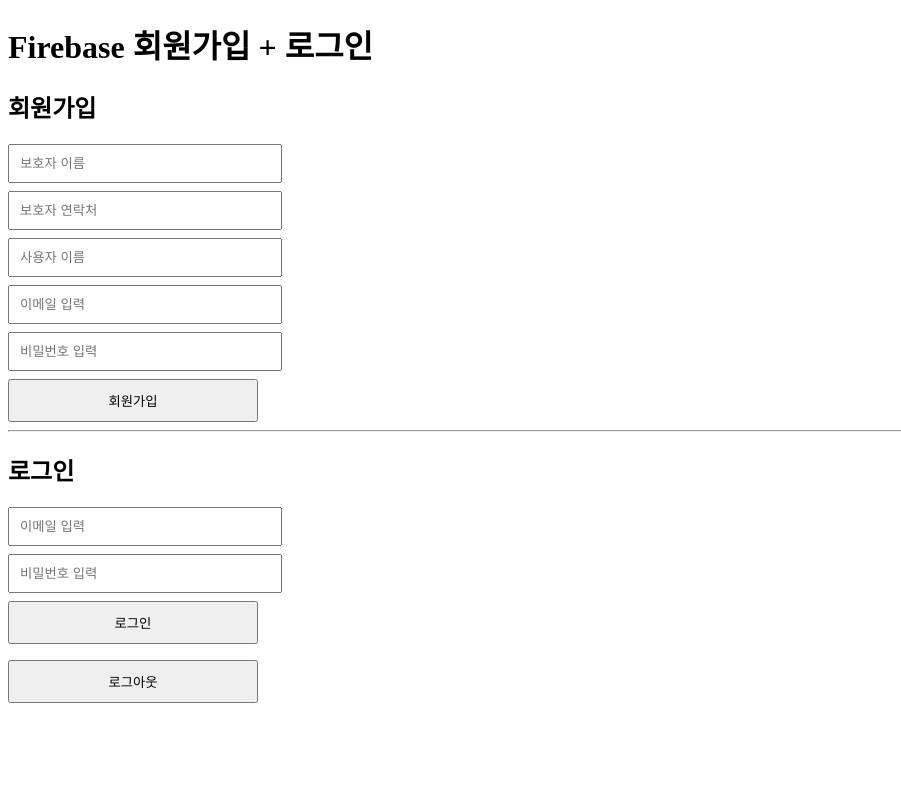
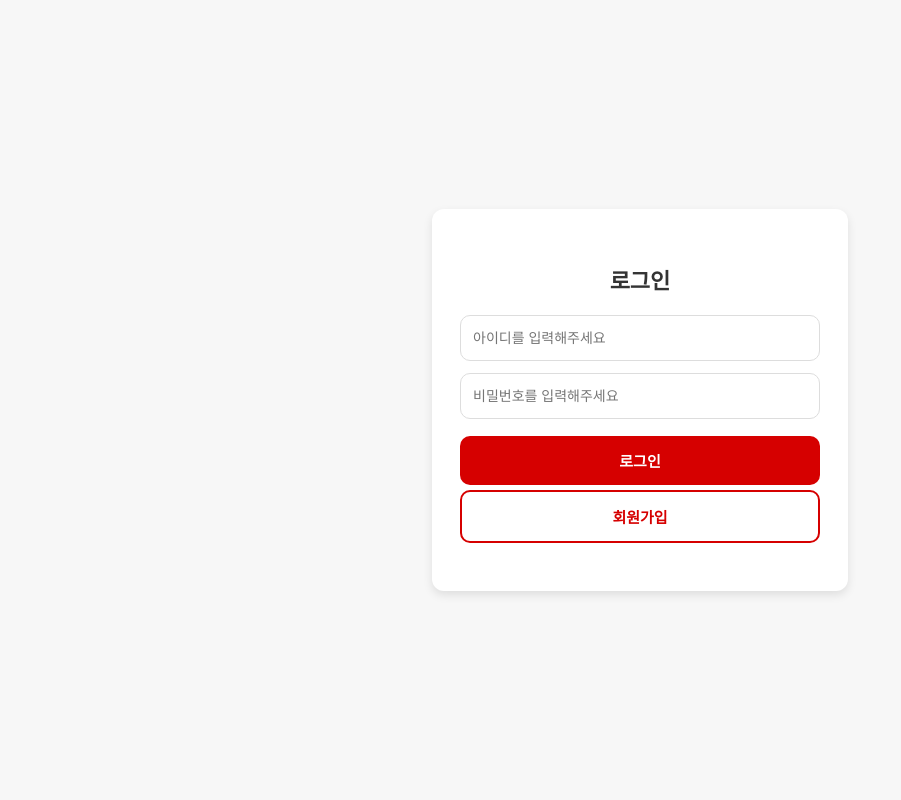
Before and after one commit to wooseunghyun/safe-monitoring-msdatashool, a Flask app: page /login in a window 1280 px wide. Shown: the whole page, without its empty margins (0-901 px from the left). Run offline with Flask 3, Linux system fonts and the light colour scheme.

Commit message:
Update login page with Korean language support

```diff
--- a/templates/login.html
+++ b/templates/login.html
@@ -2,46 +2,143 @@
 <html lang="ko">
 <head>
   <meta charset="UTF-8" />
-  <title>Firebase Login</title>
+  <title>로그인</title>
 
   <style>
-    /* 🔥 입력창 세로 정렬 */
-    input, button {
-      display: block;
-      margin: 8px 0; /* 위아래 여백 */
-      padding: 10px; /* 안쪽 여백 */
-      width: 250px;  /* 박스 너비 */
+    body {
+      font-family: 'Pretendard', sans-serif;
+      background-color: #f7f7f7;
+      margin: 0;
+      padding: 0;
+      display: flex;
+      justify-content: center;
+      align-items: center;
+      height: 100vh;
+    }
+
+    .container {
+      width: 360px;
+      background: #ffffff;
+      padding: 35px 28px;
+      border-radius: 12px;
+      box-shadow: 0 4px 10px rgba(0,0,0,0.1);
+    }
+
+    h2 {
+      text-align: center;
+      font-size: 22px;
+      margin-bottom: 20px;
+      color: #333;
+    }
+
+    input {
+      width: 100%;
+      padding: 14px 12px;
+      border-radius: 10px;
+      border: 1px solid #ddd;
+      margin-bottom: 12px;
+      font-size: 14px;
+      transition: 0.2s;
+      box-sizing: border-box;
+    }
+
+    input:focus {
+      border-color: #d60000;
+      box-shadow: 0 0 4px rgba(214,0,0,0.3);
+    }
+
+    button {
+      width: 100%;
+      padding: 14px;
+      border-radius: 10px;
+      border: none;
+      margin-top: 5px;
+      font-size: 15px;
+      font-weight: 600;
+      cursor: pointer;
+      transition: 0.2s;
+    }
+
+    /* 로그인 버튼 — 빨간색 */
+    .login-btn {
+      background-color: #d60000;
+      color: white;
+    }
+    .login-btn:hover {
+      background-color: #ff3333;
+    }
+
+    /* 회원가입 버튼 — 빨간 테두리 */
+    .signup-btn {
+      background-color: transparent;
+      border: 2px solid #d60000;
+      color: #d60000;
+    }
+    .signup-btn:hover {
+      background-color: #ffe6e6;
+    }
+
+    /* 뒤로가기 버튼 */
+    .back-btn {
+      background-color: #ffcccc;
+      color: #660000;
+    }
+    .back-btn:hover {
+      background-color: #ffb3b3;
+    }
+
+    /* 오류 메시지 */
+    #message {
+      text-align: center;
+      color: red;
+      font-size: 13px;
+      margin-top: 12px;
+    }
+
+    /* 회원가입 화면 처음엔 숨기기 */
+    #signup-view {
+      display: none;
     }
   </style>
 </head>
+
 <body>
-  <h1>Firebase 회원가입 + 로그인</h1>
 
-  <!-- 회원가입 -->
-  <h2>회원가입</h2>
+  <div class="container">
 
-  <!-- 보호자 정보 -->
-  <input id="guardian-name" type="text" placeholder="보호자 이름" />
-  <input id="guardian-contact" type="text" placeholder="보호자 연락처" />
+    <!-- 🔥 로그인 화면 -->
+    <div id="login-view">
+      <h2>로그인</h2>
 
-  <!-- 사용자 정보 -->
-  <input id="user-name" type="text" placeholder="사용자 이름" />
-  <input id="signup-email" type="email" placeholder="이메일 입력" />
-  <input id="signup-password" type="password" placeholder="비밀번호 입력" />
-  <button id="signup-btn">회원가입</button>
+      <input id="login-email" type="email" placeholder="아이디를 입력해주세요">
+      <input id="login-password" type="password" placeholder="비밀번호를 입력해주세요">
 
-  <hr>
+      <button id="login-btn" class="login-btn">로그인</button>
+      <button id="go-signup-btn" class="signup-btn">회원가입</button>
 
-  <!-- 로그인 -->
-  <h2>로그인</h2>
-  <input id="login-email" type="email" placeholder="이메일 입력" />
-  <input id="login-password" type="password" placeholder="비밀번호 입력" />
-  <button id="login-btn">로그인</button>
+      <p id="message"></p>
+    </div>
 
-  <p id="message"></p>
 
-  <button id="logout-btn">로그아웃</button>
+    <!-- 🔥 회원가입 화면 -->
+    <div id="signup-view">
+      <h2>회원가입</h2>
 
-  <script src="{{ url_for('static', filename='js/login.js') }}"></script>
+      <input id="guardian-name" type="text" placeholder="보호자 이름">
+      <input id="guardian-contact" type="text" placeholder="보호자 연락처">
+
+      <input id="user-name" type="text" placeholder="사용자 이름">
+      <input id="signup-email" type="email" placeholder="이메일 입력">
+      <input id="signup-password" type="password" placeholder="비밀번호 입력">
+
+      <button id="signup-btn" class="login-btn">회원가입 완료</button>
+      <button id="go-login-btn" class="back-btn">뒤로가기</button>
+
+      <p id="message"></p>
+    </div>
+
+  </div>
+
+<script type="module" src="app.js"></script>
 </body>
 </html>
```
